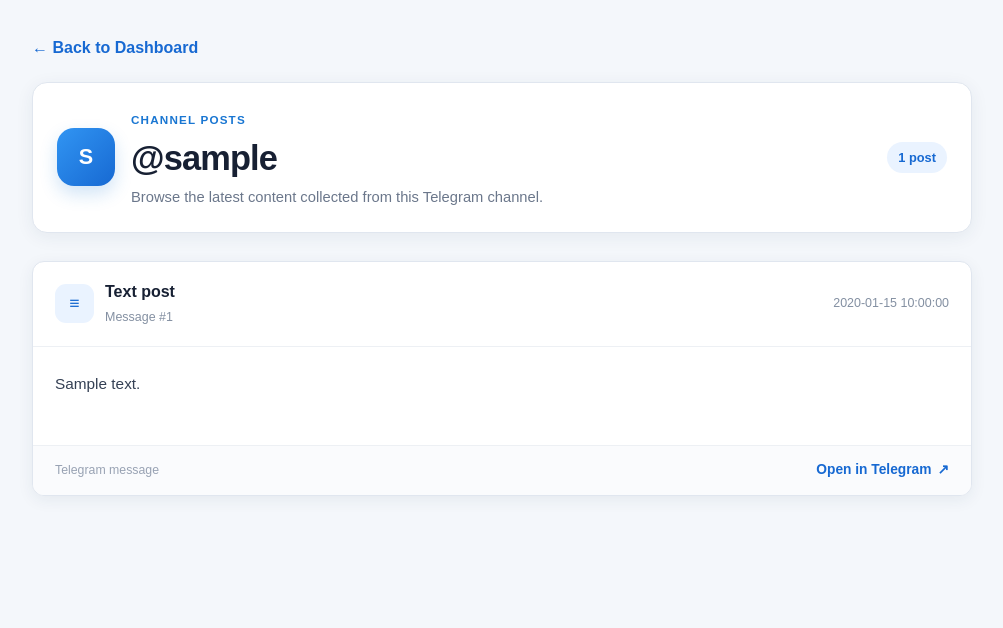
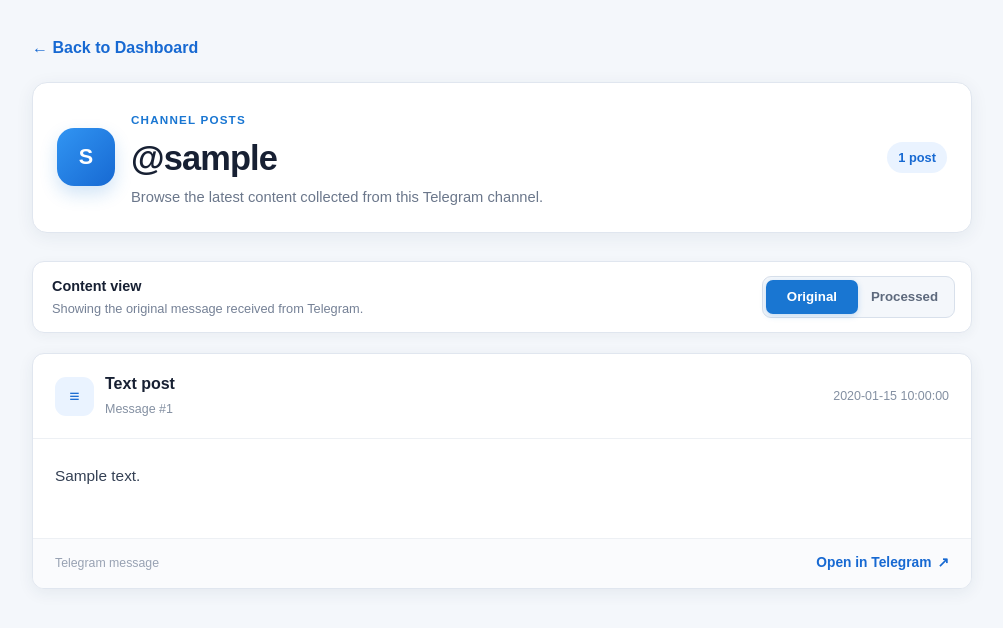
Before and after one commit to MohamdAlJawhari/telegram-feed-platform, a FastAPI app: template app/dashboard/templates/channel_posts.html in a window 1280 px wide. Shown: the top 628 px of the page, without its empty margins (138-1141 px from the left). Run offline with FastAPI, Linux system fonts and the light colour scheme; the template is opened without the code that fills it: most values are stand-ins (such as "Sample title", 1, 10 or a date in 2020); parts of the project's set-up code (start-up, migrations or seed data) failed here and were passed over.

Commit message:
Add content mode toggle for channel posts with original and processed views

```diff
--- a/app/dashboard/static/css/channel_posts.css
+++ b/app/dashboard/static/css/channel_posts.css
@@ -68,6 +68,69 @@ body {
     color: #1769d2;
     font-size: 0.8rem;
     font-weight: 700;
+}
+
+.content-mode-bar {
+    display: flex;
+    align-items: center;
+    justify-content: space-between;
+    gap: 20px;
+    margin-bottom: 20px;
+    padding: 14px 16px 14px 19px;
+    border: 1px solid #e0e6ef;
+    border-radius: 12px;
+    background: #fff;
+    box-shadow: 0 3px 12px rgba(32, 54, 86, 0.05);
+}
+
+.content-mode-bar > div:first-child {
+    display: grid;
+    gap: 2px;
+}
+
+.content-mode-bar strong {
+    font-size: 0.9rem;
+}
+
+.content-mode-bar > div:first-child span {
+    color: #758196;
+    font-size: 0.8rem;
+}
+
+.content-mode-toggle {
+    display: inline-flex;
+    flex: 0 0 auto;
+    padding: 3px;
+    border: 1px solid #d8e0eb;
+    border-radius: 9px;
+    background: #f4f7fb;
+}
+
+.content-mode-button {
+    min-width: 92px;
+    padding: 7px 13px;
+    border-radius: 7px;
+    background: transparent;
+    color: #5d697c;
+    font-size: 0.83rem;
+    font-weight: 700;
+}
+
+.content-mode-button:hover {
+    background: #e9eef5;
+    color: #344054;
+}
+
+.content-mode-button.is-selected,
+.content-mode-button.is-selected:hover {
+    background: #1976d2;
+    box-shadow: 0 2px 6px rgba(25, 118, 210, 0.22);
+    color: #fff;
+}
+
+.content-mode-button:disabled {
+    cursor: wait;
+    opacity: 0.65;
 }
 
 .posts-list {
@@ -278,6 +341,21 @@ body {
         display: none;
     }
 
+    .content-mode-bar {
+        align-items: stretch;
+        flex-direction: column;
+        gap: 12px;
+    }
+
+    .content-mode-toggle {
+        display: grid;
+        grid-template-columns: 1fr 1fr;
+    }
+
+    .content-mode-button {
+        width: 100%;
+    }
+
     .post-header {
         align-items: flex-start;
         padding: 16px;
--- /dev/null
+++ b/app/dashboard/static/js/channel_posts.js
@@ -0,0 +1,114 @@
+(() => {
+    const page = document.querySelector(".posts-page");
+    const modeButtons = [...document.querySelectorAll(".content-mode-button")];
+    const postContents = [...document.querySelectorAll(".post-content")];
+    const helpText = document.getElementById("content-mode-help");
+
+    if (!modeButtons.length || !postContents.length) return;
+
+    const originalPosts = new Map(
+        postContents.map(element => [element.dataset.messageId, element.textContent])
+    );
+    let processedPosts = null;
+    let processedPostsRequest = null;
+    let requestedMode = "original";
+
+    function selectModeButton(mode) {
+        modeButtons.forEach(button => {
+            const selected = button.dataset.contentMode === mode;
+            button.classList.toggle("is-selected", selected);
+            button.setAttribute("aria-pressed", String(selected));
+        });
+    }
+
+    function parseProcessedPosts(xmlText) {
+        const documentNode = new DOMParser().parseFromString(xmlText, "application/xml");
+        if (documentNode.querySelector("parsererror")) {
+            throw new Error("The RSS response is not valid XML.");
+        }
+
+        const posts = new Map();
+        documentNode.querySelectorAll("item").forEach(item => {
+            const link = item.querySelector("link")?.textContent.trim() || "";
+            const messageId = link.match(/\/(\d+)\/?$/)?.[1];
+            const description = item.querySelector("description")?.textContent ?? "";
+            if (messageId) posts.set(messageId, description);
+        });
+        return posts;
+    }
+
+    async function loadProcessedPosts() {
+        if (processedPosts) return processedPosts;
+        if (processedPostsRequest) return processedPostsRequest;
+
+        const channelUsername = page.dataset.channelUsername;
+        processedPostsRequest = fetch(`/rss/${encodeURIComponent(channelUsername)}`)
+            .then(response => {
+                if (!response.ok) throw new Error(`RSS request failed: ${response.status}`);
+                return response.text();
+            })
+            .then(parseProcessedPosts)
+            .then(posts => {
+                processedPosts = posts;
+                return posts;
+            })
+            .finally(() => {
+                processedPostsRequest = null;
+            });
+
+        return processedPostsRequest;
+    }
+
+    function showOriginalPosts() {
+        requestedMode = "original";
+        postContents.forEach(element => {
+            element.textContent = originalPosts.get(element.dataset.messageId) ?? "";
+        });
+        selectModeButton("original");
+        helpText.textContent = "Showing the original message received from Telegram.";
+    }
+
+    async function showProcessedPosts() {
+        requestedMode = "processed";
+        const processedButton = modeButtons.find(button => button.dataset.contentMode === "processed");
+        processedButton.disabled = true;
+        helpText.textContent = "Loading the processed content from the RSS feed...";
+
+        try {
+            const posts = await loadProcessedPosts();
+            if (requestedMode !== "processed") return;
+            let unavailableCount = 0;
+
+            postContents.forEach(element => {
+                const messageId = element.dataset.messageId;
+                if (posts.has(messageId)) {
+                    element.textContent = posts.get(messageId);
+                } else {
+                    element.textContent = originalPosts.get(messageId) ?? "";
+                    unavailableCount += 1;
+                }
+            });
+
+            selectModeButton("processed");
+            helpText.textContent = unavailableCount
+                ? `Showing processed RSS content. ${unavailableCount} older post(s) were not available in the feed.`
+                : "Showing the content after keyword removal, replacements, prefix, and suffix processing.";
+        } catch (error) {
+            console.error("Could not load processed posts:", error);
+            showOriginalPosts();
+            helpText.textContent = "Processed content could not be loaded. Showing the original messages.";
+        } finally {
+            processedButton.disabled = false;
+        }
+    }
+
+    modeButtons.forEach(button => {
+        button.addEventListener("click", () => {
+            if (button.dataset.contentMode === "processed") {
+                showProcessedPosts();
+            } else {
+                showOriginalPosts();
+            }
+        });
+    });
+})();
--- a/app/dashboard/templates/channel_posts.html
+++ b/app/dashboard/templates/channel_posts.html
@@ -10,7 +10,7 @@
 </head>
 
 <body>
-    <main class="posts-page">
+    <main class="posts-page" data-channel-username="{{ channel_username }}">
         <a href="/dashboard" class="back-link"><span aria-hidden="true">←</span> Back to Dashboard</a>
 
         <header class="posts-header">
@@ -22,6 +22,21 @@
             </div>
             <span class="post-count">{{ posts | length }} {% if posts | length == 1 %}post{% else %}posts{% endif %}</span>
         </header>
+
+        {% if posts %}
+        <div class="content-mode-bar">
+            <div>
+                <strong>Content view</strong>
+                <span id="content-mode-help">Showing the original message received from Telegram.</span>
+            </div>
+            <div class="content-mode-toggle" role="group" aria-label="Choose post content version">
+                <button class="content-mode-button is-selected" type="button" data-content-mode="original"
+                    aria-pressed="true">Original</button>
+                <button class="content-mode-button" type="button" data-content-mode="processed"
+                    aria-pressed="false">Processed</button>
+            </div>
+        </div>
+        {% endif %}
 
         <section class="posts-list" aria-label="Channel posts">
             {% for post in posts %}
@@ -47,7 +62,7 @@
                     <time class="post-date" datetime="{{ post['date'] }}">{{ post["date"] }}</time>
                 </header>
 
-                <div class="post-content" dir="auto">{{ post["text"] or "(No caption)" }}</div>
+                <div class="post-content" data-message-id="{{ post['message_id'] }}" dir="auto">{{ post["text"] or "(No caption)" }}</div>
 
                 {% if post["media_url"] %}
                 <div class="post-media">
@@ -84,5 +99,6 @@
             {% endfor %}
         </section>
     </main>
+    <script src="/static/js/channel_posts.js"></script>
 </body>
 </html>
```
Also changed, not shown: app/dashboard/static/css/channel-setting.css (deleted, +0 -102 lines).
